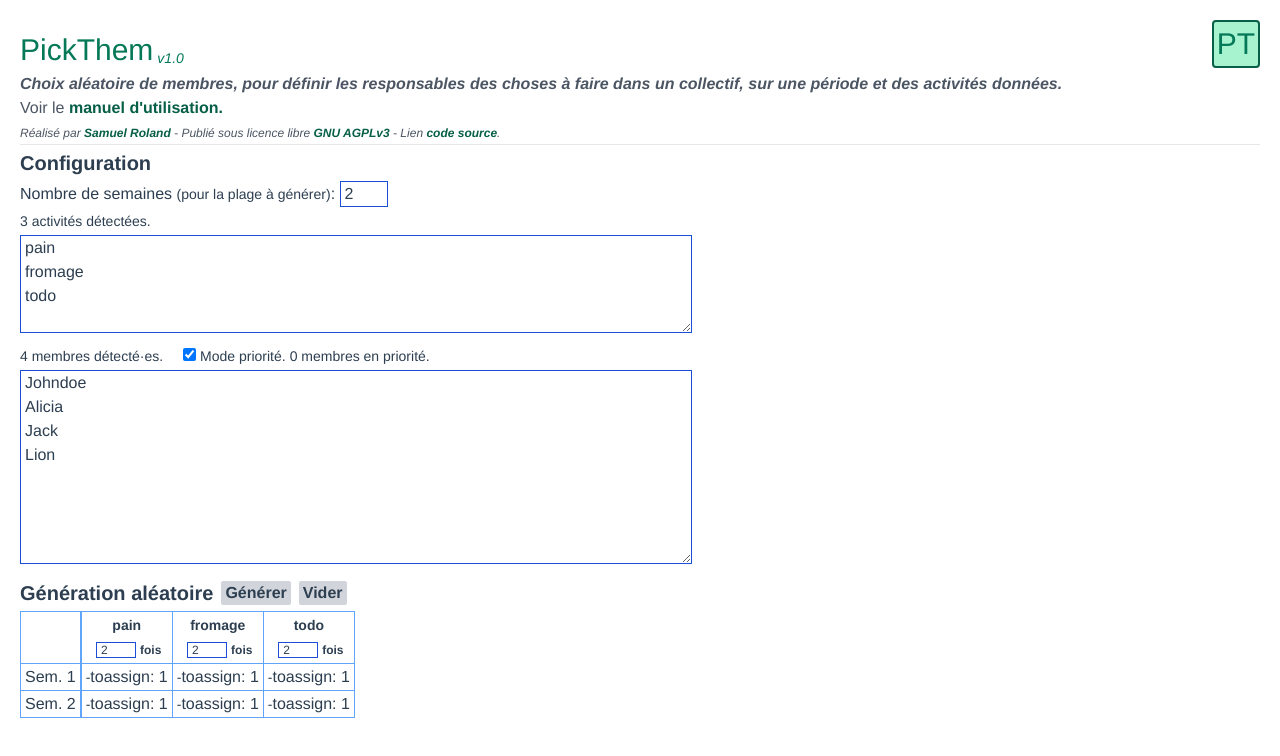
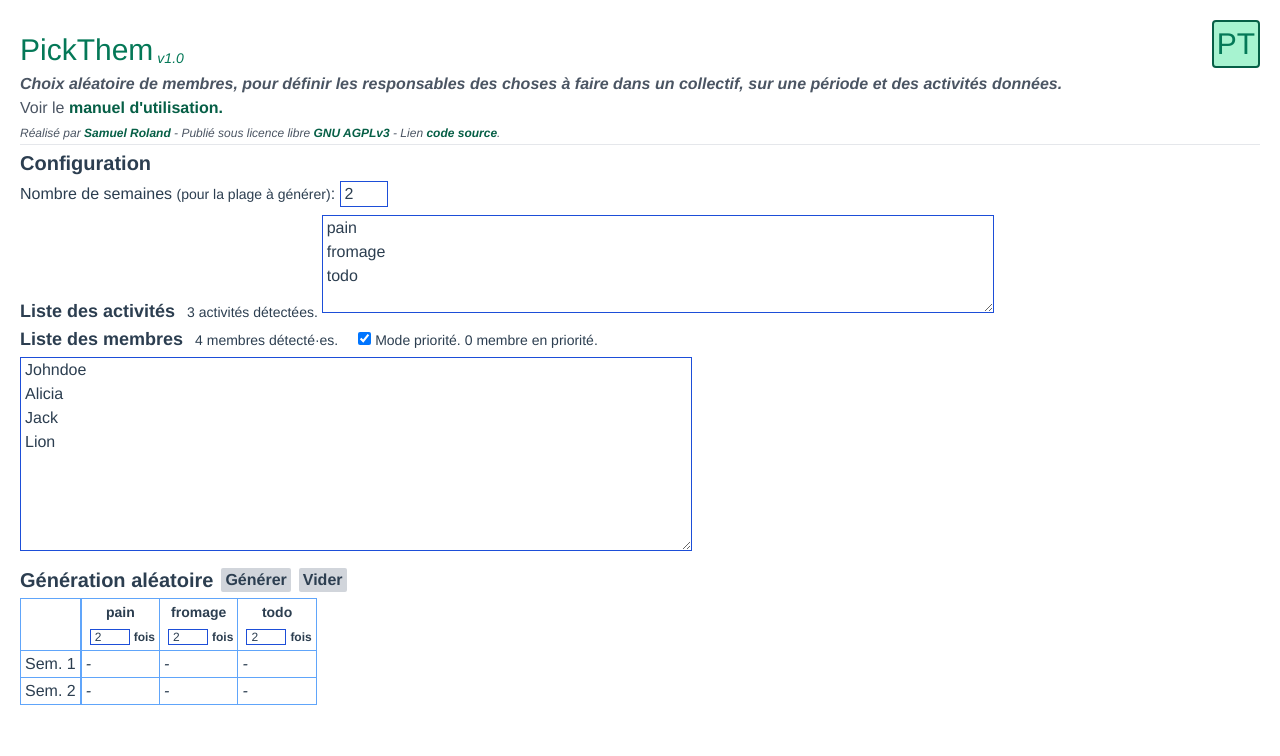
Before and after one commit to samuelroland/PickThem, a Vue app: page / in a window 1280 px wide. Both pictures are taken after a click on the checkbox "Mode priorité.". Shown: the top 756 px of the page. Built offline with nearby package versions, Linux system fonts and the light colour scheme.

Commit message:
Pick: refactoring, add comments, prevent field modification after generation, add titles

```diff
--- a/src/components/Pick.vue
+++ b/src/components/Pick.vue
@@ -82,7 +82,8 @@
     </div>
     <div class="">
       <div class="w-full">
-        <div class="text-sm">
+        <div class="inline mt-1 text-lg font-bold">Liste des activités</div>
+        <div class="inline ml-3 text-sm">
           {{ activities.length }} activité{{
             activities.length > 1 ? "s" : ""
           }}
@@ -93,30 +94,34 @@
           v-model="activitiesRaw"
           rows="4"
           placeholder="Liste d'activités: Rentrez une activité par ligne."
+          @click="alertInputNotModifiableAfterGeneration"
+          :class="{ 'bg-gray-300': generated }"
+          :disabled="generated"
           @keyup="loadActivities"
         ></textarea>
       </div>
 
       <div class="w-full">
         <div class="text-sm">
-          {{ members.length }} membre{{
-            members.length > 1 ? "s" : ""
-          }}
-          détecté·e{{ members.length > 1 ? "s" : "" }}.
+          <div class="inline mt-1 text-lg font-bold">Liste des membres</div>
+          <div class="inline ml-3">
+            {{ members.length }} membre{{
+              members.length > 1 ? "s" : ""
+            }}
+            détecté·e{{ members.length > 1 ? "s" : "" }}.
+          </div>
           <input
             type="checkbox"
             v-model="priorityMode"
             id="priorityMode"
             class="ml-4"
             @change="loadMembers"
+            @click="alertInputNotModifiableAfterGeneration"
+            :class="{ 'bg-gray-300': generated }"
           /><label for="priorityMode" class="ml-1">Mode priorité.</label>
           <span v-if="priorityMode" class="ml-1">
-            {{
-              members.filter(user => {
-                return user.priority;
-              }).length
-            }}
-            membres en priorité.</span
+            {{ countPriorityMembers() }}
+            membre{{ countPriorityMembers() > 1 ? "s" : "" }} en priorité.</span
           >
         </div>
         <textarea
@@ -126,6 +131,7 @@
           placeholder="Liste de membres: Rentrez un·e membre par ligne."
           @keyup="loadMembers"
           @change="loadMembers"
+          :class="{ 'bg-gray-300': generated }"
         ></textarea>
       </div>
     </div>
@@ -174,6 +180,9 @@
                     :max="nbWeeks"
                     min="1"
                     @change="initCells"
+                    @click="alertInputNotModifiableAfterGeneration"
+                    :readonly="generated"
+                    :class="{ 'bg-gray-300': generated }"
                     v-model="activity.number"
                   />fois</span
                 >
@@ -184,14 +193,16 @@
           <tbody>
             <tr v-for="week in nbWeeksInInt" :key="week">
               <td class="cell" v-for="cell in cells[week]" :key="cell.id">
-                <span
-                  v-if="displayCellOrNot(cell.week_number, cell.activity_index)"
-                  class="text-sm"
-                >
-                  {{ cell.member != null ? getNameOfMember(cell.member) : "-" }}
+                <span class="text-base italic">
+                  {{
+                    cell.member != null
+                      ? getNameOfMember(cell.member)
+                      : cell.toassign == true
+                      ? "-"
+                      : "/"
+                  }}
                 </span>
-                <span v-else>--</span>
-                <span>toassign: {{ cell.toassign ? 1 : 0 }}</span>
+                <span v-if="false"> toassign: {{ cell.toassign ? 1 : 0 }}</span>
                 <span class="text-xs" hidden>
                   {{ cell.id }} {{ cell.activity_name }}
                   {{ cell.activity_index }} u:{{ cell.member }}
@@ -332,6 +343,23 @@ export default {
     }
   },
   methods: {
+    //Count priority members
+    countPriorityMembers() {
+      return this.members.filter(user => {
+        return user.priority;
+      }).length;
+    },
+    //If the user click on certain inputs after generation, alert that modification is not possible until results are emptied.
+    alertInputNotModifiableAfterGeneration(e) {
+      if (this.generated) {
+        //Prevent default behavior to block value modification
+        e.preventDefault();
+        //Alert the user about what's happening
+        alert(
+          "La modification de ce champ n'est pas permise car cela engendre la perte des résultats. Si vous voulez vraiment modifier ce champ, videz d'abord les résultats."
+        );
+      }
+    },
     //On change on this.nbWeeks through the input, set all activity.number to the new value
     onNbWeeksChange() {
       this.activities.forEach(activity => {
@@ -353,7 +381,6 @@ export default {
     generate() {
       var assignationCount = 0; //total number of assignations
       this.initCells();
-      this.generated = false;
 
       //Generate only if members and activities list are not empty
       if (this.members.length != 0 && this.activities.length != 0) {
@@ -523,6 +550,7 @@ export default {
         cells[i] = weekCollection;
       }
       this.cells = cells;
+      this.generated = false; //Everything is deleted after cells init, so define state as "not generated"
     }
   },
   mounted() {
```
